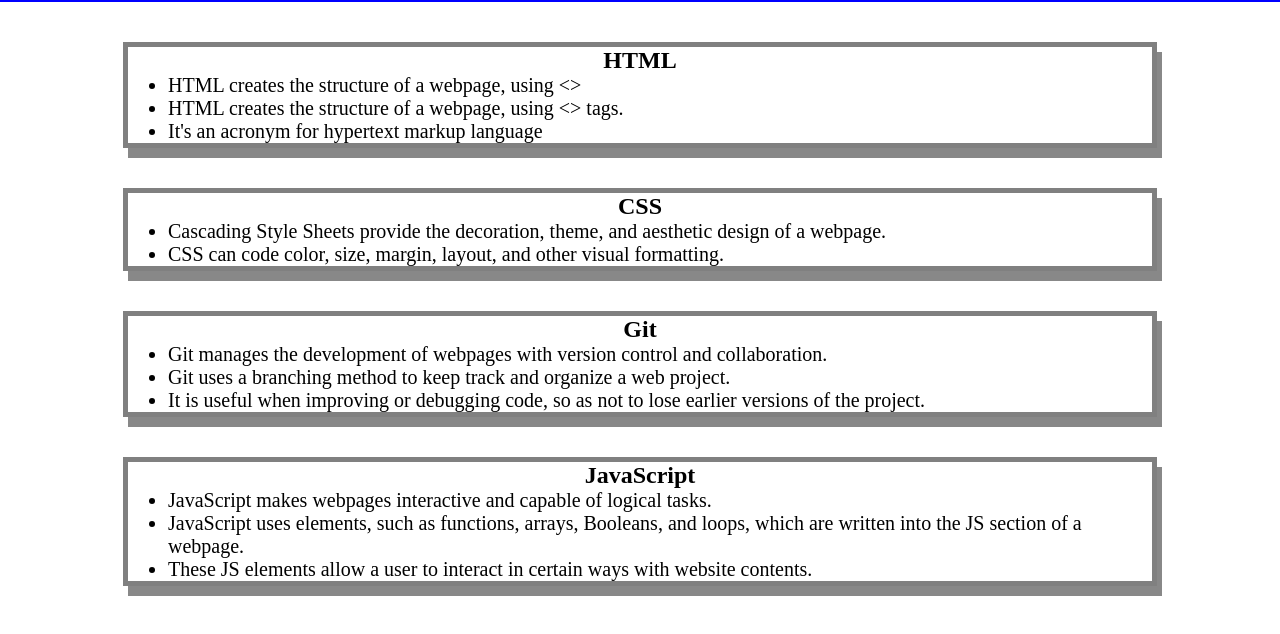
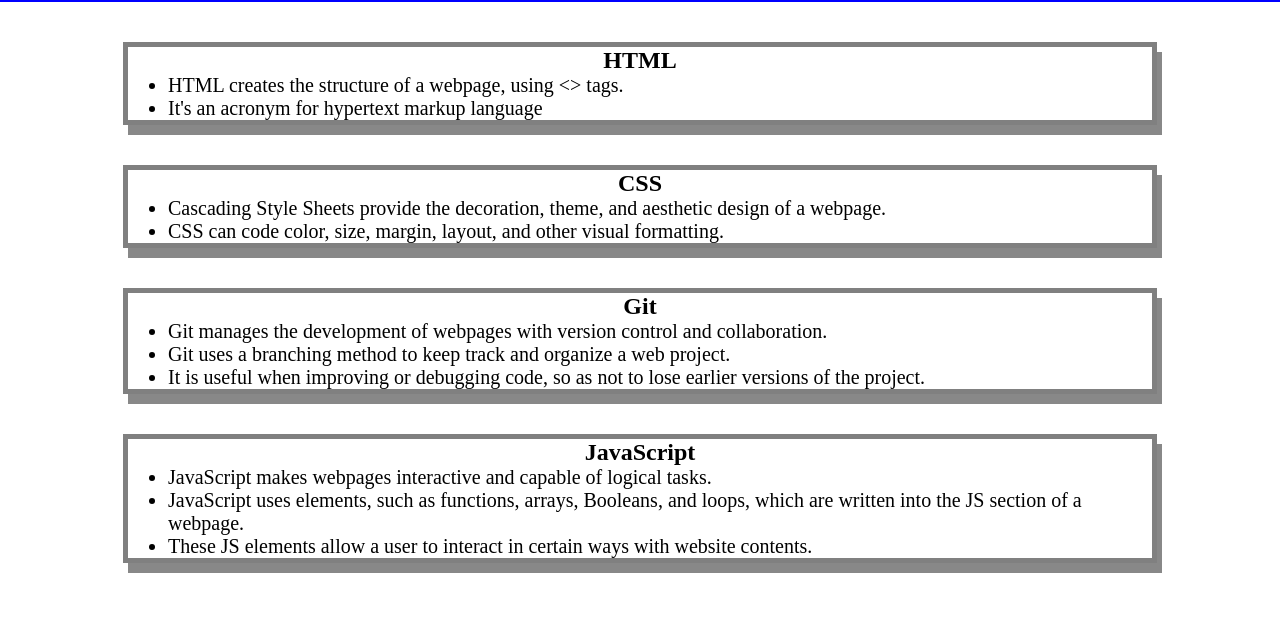
Before and after one commit to TavonnS/prework-study-guide, a plain HTML site: page index.html in a window 1280 px wide. Shown: the part 118-752 px from the top of the page. Drawn offline with Linux system fonts and the light colour scheme.

Commit message:
added html

```diff
--- a/index.html
+++ b/index.html
@@ -17,7 +17,6 @@
       <section class="card" id="html-section">
         <h2>HTML</h2>
         <ul>
-          <li>HTML creates the structure of a webpage, using <> </li>
           <li>HTML creates the structure of a webpage, using <> tags. </li>
           <li>It's an acronym for hypertext markup language</li>
 
```
